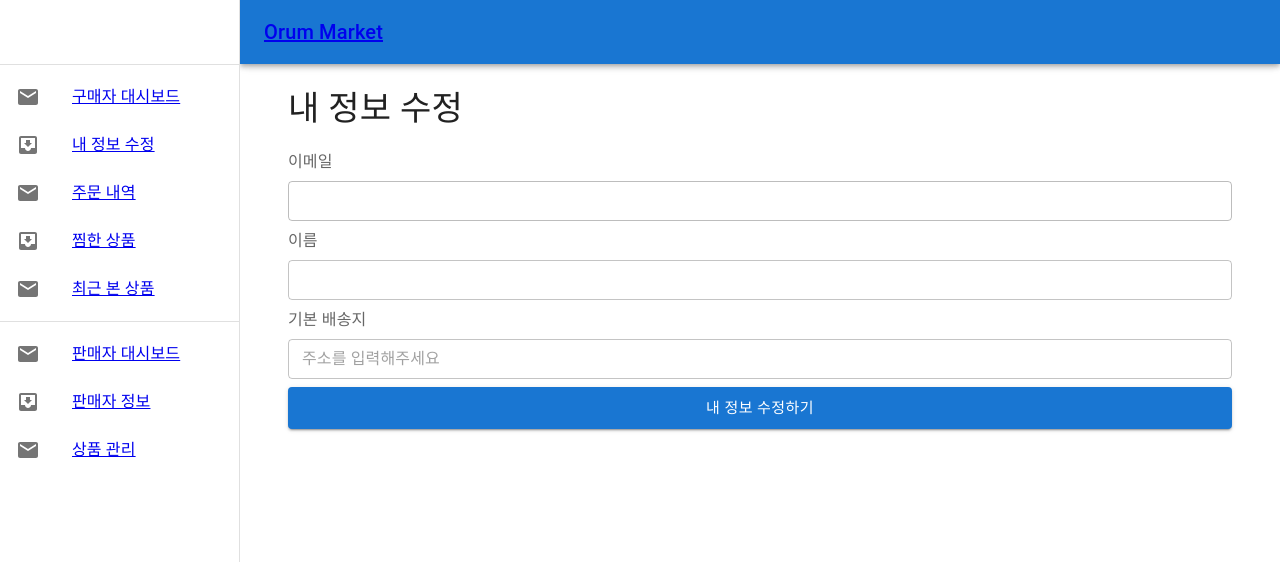
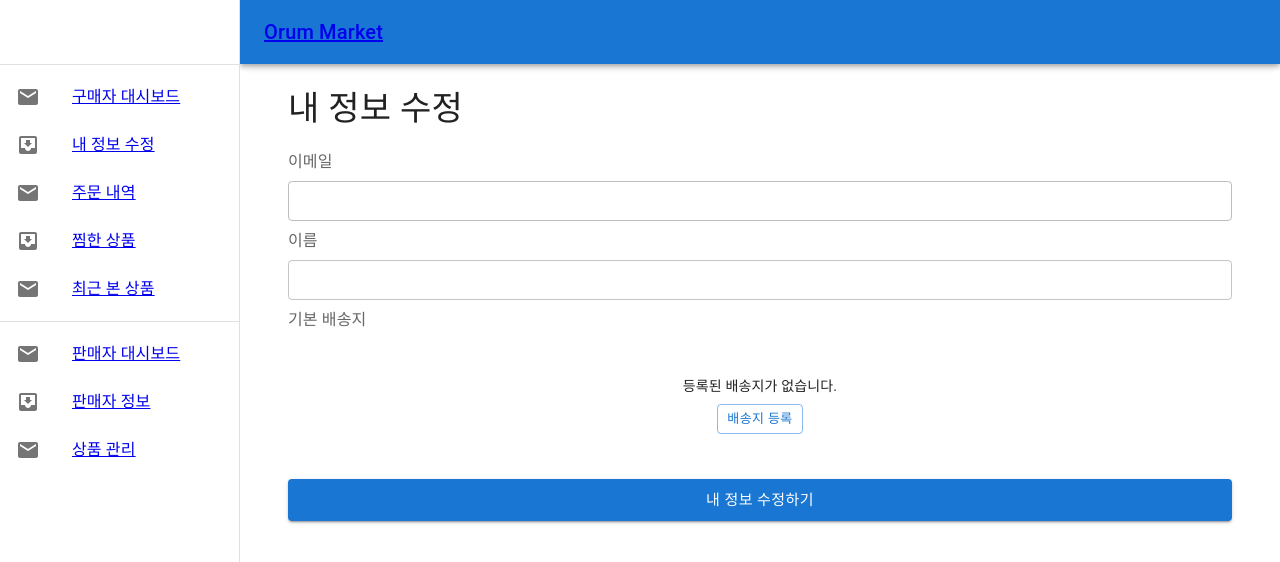
Before and after one commit to veryyounng/orum-market-front, a React (Vite) app: page /user/1/buyer-info in a window 1280 px wide. Shown: the top 562 px of the page. Built offline with nearby package versions, Linux system fonts and the light colour scheme; no server answers.

Commit message:
Refactor: 등록된 배송지 없는 경우 출력 페이지 추가 #25

```diff
--- a/src/components/address/AddressForm.tsx
+++ b/src/components/address/AddressForm.tsx
@@ -1,4 +1,5 @@
-import { TextField } from '@mui/material';
+import { Box, Button, TextField, Typography } from '@mui/material';
+import { Link } from 'react-router-dom';
 
 export interface IUserInfoAddress {
   address: string;
@@ -9,8 +10,33 @@ export default function AddressForm({
   address,
   handleChangeUserAddress,
 }: IUserInfoAddress) {
+  const _id = localStorage.getItem('_id');
   return (
     <>
+      {
+        <Box
+          sx={{
+            display: 'flex',
+            justifyContent: 'center',
+            alignItems: 'center',
+            flexDirection: 'column',
+            marginY: '1rem',
+          }}
+          height={'100px'}
+        >
+          <Typography variant="body2">등록된 배송지가 없습니다.</Typography>
+          <Link to={`/user/${_id}/buyer-info/address`}>
+            <Button
+              size={'small'}
+              variant="outlined"
+              sx={{ marginTop: '0.5rem' }}
+            >
+              배송지 등록
+            </Button>
+          </Link>
+        </Box>
+      }
+      {address && (
         <TextField
           type="text"
           placeholder="주소를 입력해주세요"
@@ -21,6 +47,7 @@ export default function AddressForm({
           size="small"
           fullWidth
         />
+      )}
     </>
   );
 }
```
Lines whose indentation alone changed are shown as unchanged.
